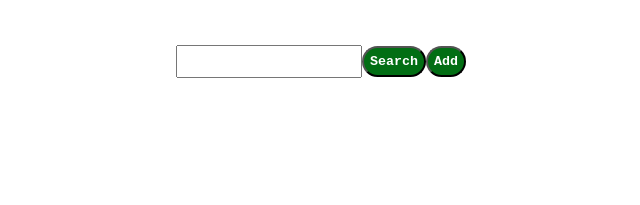
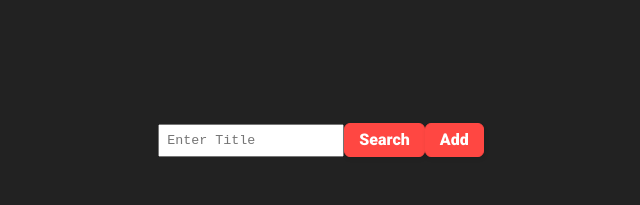
Before and after one commit to MaccSob/Omdb-api, a plain HTML site: page index.html in a window 1280 px wide. Shown: the whole page, without its empty margins (319-959 px from the left). Drawn offline with Linux system fonts and the light colour scheme.

```diff
--- a/index.html
+++ b/index.html
@@ -12,7 +12,7 @@
 <body>
 
 <div id="container">
-<input type="text" name="text" id="text">
+<input type="text" name="text" id="text" placeholder="Enter Title">
 <button>Search</button>
 <button id="add" >Add</button>
 </div>
--- a/script.js
+++ b/script.js
@@ -8,7 +8,6 @@ var director = document.querySelector('#director');
 var writers = document.querySelector('#writers');
 var yeard = document.querySelector('#year');
 var title = document.querySelector('#title');
-
 
 
 
@@ -51,7 +50,7 @@ addbutton.addEventListener('click', function(){
 
         const money1 = document.createElement('h3');
         document.body.appendChild(money1)
-        money1.innerHTML = `Box Office: ${money}, ${awar},${dir}, ${writ}, Year: ${year}, Title - ${titty}`;
+        money1.innerHTML = ` Title - ${titty}, Main Cast: ${awar}, Directed by: ${dir}, Story by: ${writ}, Release date: ${year},  Box Office: ${money}`;
 
 
 
--- a/style.scss
+++ b/style.scss
@@ -1,3 +1,16 @@
+$primary: #11998e;
+$secondary: #38ef7d;
+
+body {
+    display: flex;
+  flex-direction: column;
+  justify-content: center;
+  align-items: center;
+  min-height: 35vh;
+  font-size: 1.5rem;
+  background-color:#222222;
+}
+
 * {
     padding: 0;
     margin: 0;
@@ -6,6 +19,7 @@
 }
 p {
     font-size: 18px;
+    color: white;
 }
 #container {
     padding: 45px 45px;
@@ -13,18 +27,63 @@ p {
     justify-content: center;
     align-items: center;
 }
+
+/* CSS */
 button {
-    font-weight: bold;
-    color: white;
-    background-color: rgb(2, 110, 20);
-    padding: 6px;
-    border-radius: 16px;
+  background: #FF4742;
+  border: 1px solid #FF4742;
+  border-radius: 6px;
+  box-shadow: rgba(0, 0, 0, 0.1) 1px 2px 4px;
+  box-sizing: border-box;
+  color: #FFFFFF;
+  cursor: pointer;
+  display: inline-block;
+  font-family: nunito,roboto,proxima-nova,"proxima nova",sans-serif;
+  font-size: 16px;
+  font-weight: 800;
+  line-height: 8px;
+  min-height: 8px;
+  outline: 0;
+  padding: 12px 14px;
+  text-align: center;
+  text-rendering: geometricprecision;
+  text-transform: none;
+  user-select: none;
+  -webkit-user-select: none;
+  touch-action: manipulation;
+  vertical-align: middle;
+}
+
+button:hover,
+button:active {
+  background-color: initial;
+  background-position: 0 0;
+  color: #FF4742;
+}
+
+button:active {
+  opacity: .5;
 }
 input[type=text] {
     padding: 7px;
 }
-.wrapper {
+input[type=text]:focus {
+    transition: 0.2s;
+    font-size: 1rem;
+    color: $primary;
+    font-weight:700;
+    padding-bottom: 6px;
+    font-weight: 700;
+    border-width: 3px;
+    border-image: linear-gradient(to right, $primary,$secondary);
+    border-image-slice: 1;
+}
+h3 {
+    color: white;
+    border: 1px solid white;
     display: grid;
-    grid-template-columns: repeat(5,150px);
-    gap: 25px;
+    text-align: left;
+    padding: 15px;
+    font-size: 12px;
+
 }
```
Also changed, not shown: style.css, 1 other file.
